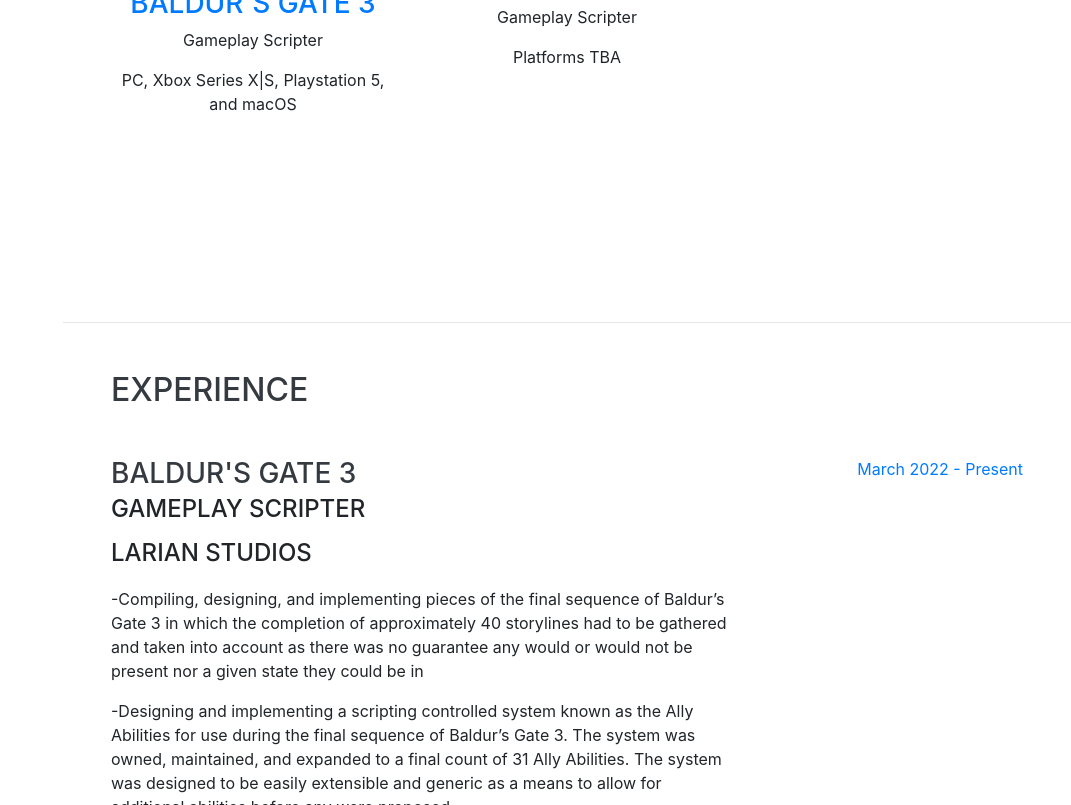
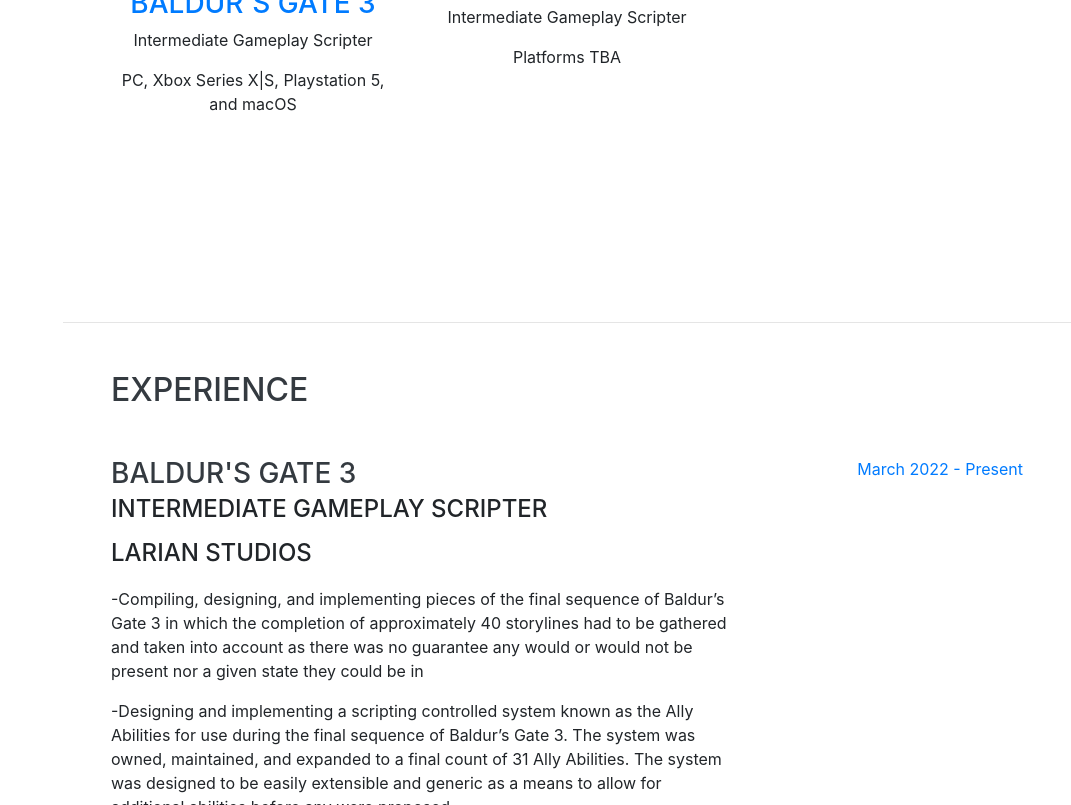
Before and after one commit to Humanphyti/humanphyti.github.io, a website with bundled scripts: page index.html in a window 1280 px wide. Shown: the part 1279-2084 px from the top of the page, without its empty margins (209-1280 px from the left). Built offline with nearby package versions, Linux system fonts and the light colour scheme; a web font is replaced by a local one.

Commit message:
Update index.html

```diff
--- a/index.html
+++ b/index.html
@@ -101,7 +101,7 @@
 			      <h3><a href = "https://www.baldursgate3.game" target="_blank">Baldur's Gate 3</a>
 <!-- 			        <small>(2016)</small> -->
 			      </h3>
-            <p>Gameplay Scripter</p>
+            <p>Intermediate Gameplay Scripter</p>
 			      <p>PC, Xbox Series X|S, Playstation 5, and macOS</p>
 			  </div>
 		  <div class="col-lg-4 col-sm-6 text-center mb-4">
@@ -109,7 +109,7 @@
 			      <h3><a href = "https://divinity.com/" target="_blank">Divinity</a>
 <!-- 			        <small>(2016)</small> -->
 			      </h3>
-            <p>Gameplay Scripter</p>
+            <p>Intermediate Gameplay Scripter</p>
 			      <p>Platforms TBA</p>
 			  </div>
 			</div>
@@ -145,7 +145,7 @@
 	    <div class="resume-item d-flex flex-column flex-md-row justify-content-between mb-5">
           <div class="resume-content">
             <h3 class="mb-0">Baldur's Gate 3</h3>
-            <div class="subheading mb-2">Gameplay Scripter</div>
+            <div class="subheading mb-2">Intermediate Gameplay Scripter</div>
 			<div class="subheading mb-3">Larian Studios</div>
             	<p> -Compiling, designing, and implementing pieces of the final sequence of Baldur’s Gate 3 in which the completion of approximately 40 storylines had to be gathered and taken into account as there was no guarantee any would or would not be present nor a given state they could be in </p>
 				<p> -Designing and implementing a scripting controlled system known as the Ally Abilities for use during the final sequence of Baldur’s Gate 3. The system was owned, maintained, and expanded to a final count of 31 Ally Abilities. The system was designed to be easily extensible and generic as a means to allow for additional abilities before any were proposed </p>
```
